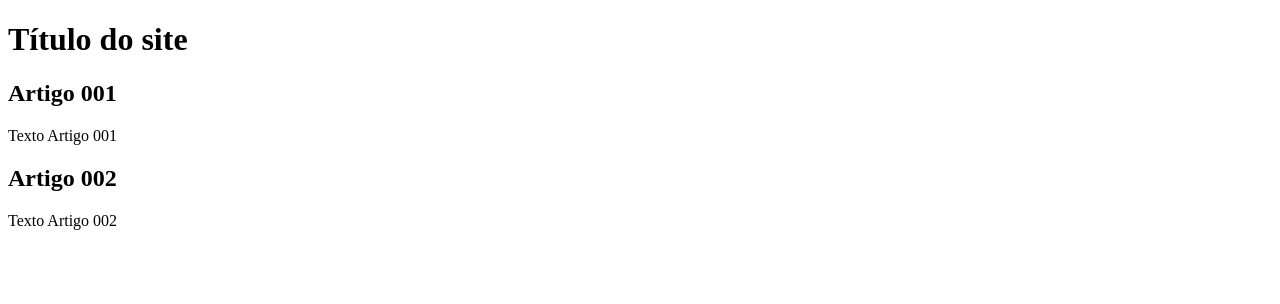
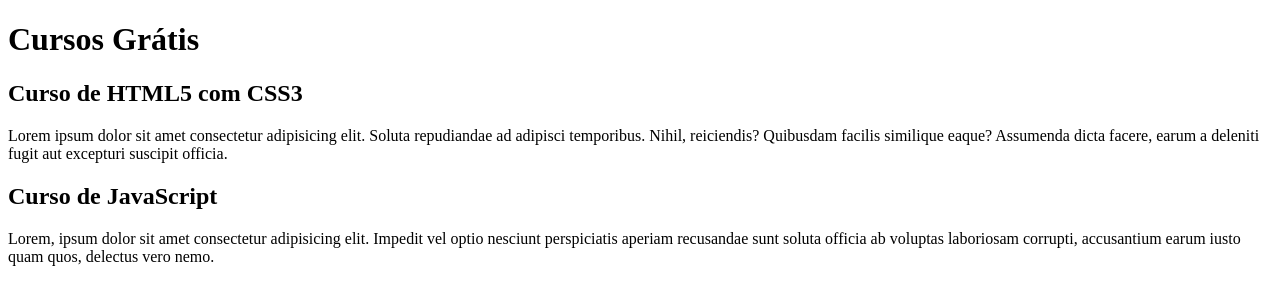
Before and after one commit to luanmfv/projeto-site, a plain HTML site: page index.html in a window 1280 px wide. Drawn offline with Linux system fonts and the light colour scheme.

Commit message:
comecei a escrever o conteúdo

```diff
--- a/index.html
+++ b/index.html
@@ -8,15 +8,15 @@
 <body>
     <main>
         <header>
-            <h1>Título do site</h1>
+            <h1>Cursos Grátis</h1>
         </header>
         <article>
-            <h2>Artigo 001</h2>
-            <p>Texto Artigo 001</p>
+            <h2>Curso de HTML5 com CSS3</h2>
+            <p>Lorem ipsum dolor sit amet consectetur adipisicing elit. Soluta repudiandae ad adipisci temporibus. Nihil, reiciendis? Quibusdam facilis similique eaque? Assumenda dicta facere, earum a deleniti fugit aut excepturi suscipit officia.</p>
         </article>
         <article>
-            <h2>Artigo 002</h2>
-            <p>Texto Artigo 002</p>
+            <h2>Curso de JavaScript</h2>
+            <p>Lorem, ipsum dolor sit amet consectetur adipisicing elit. Impedit vel optio nesciunt perspiciatis aperiam recusandae sunt soluta officia ab voluptas laboriosam corrupti, accusantium earum iusto quam quos, delectus vero nemo.</p>
         </article>
     </main>
 </body>
```
